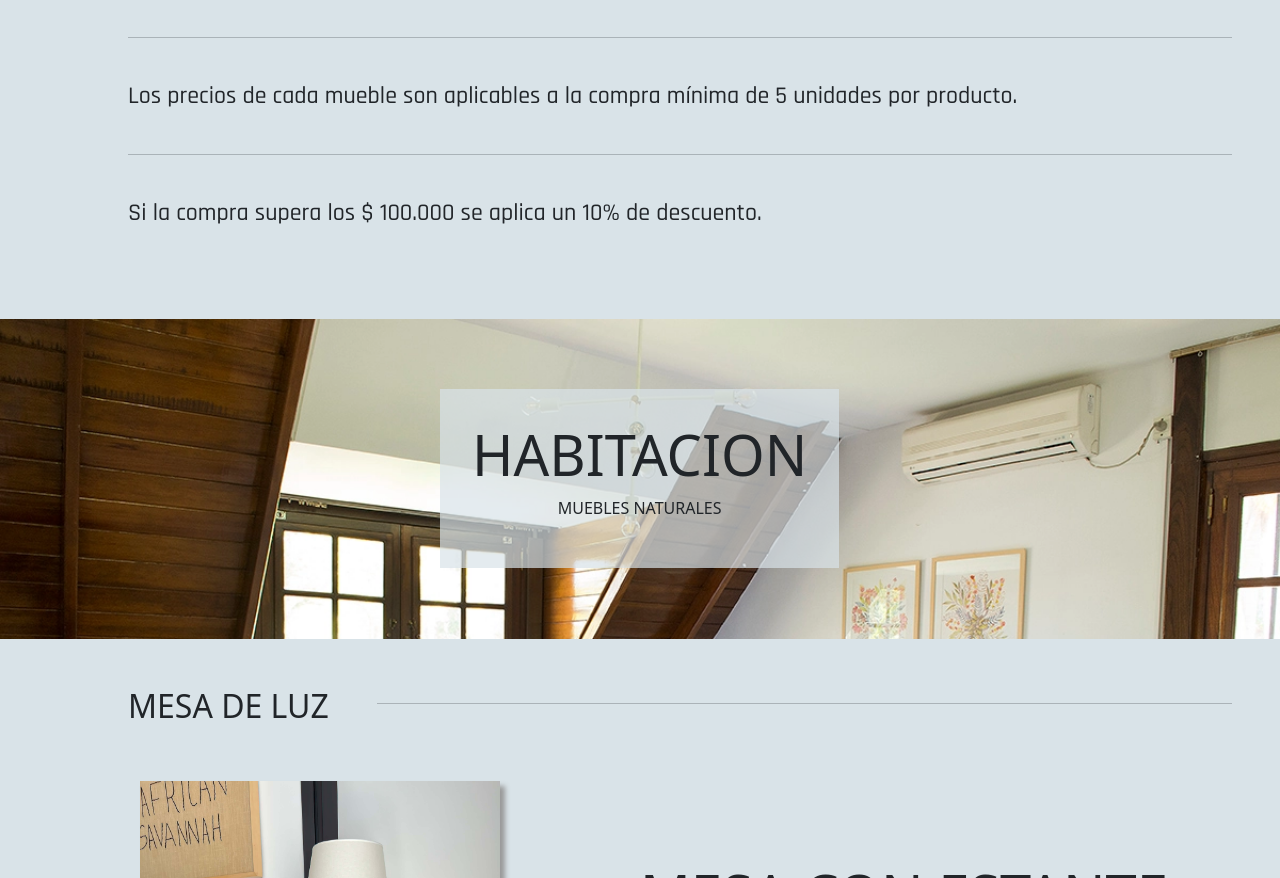
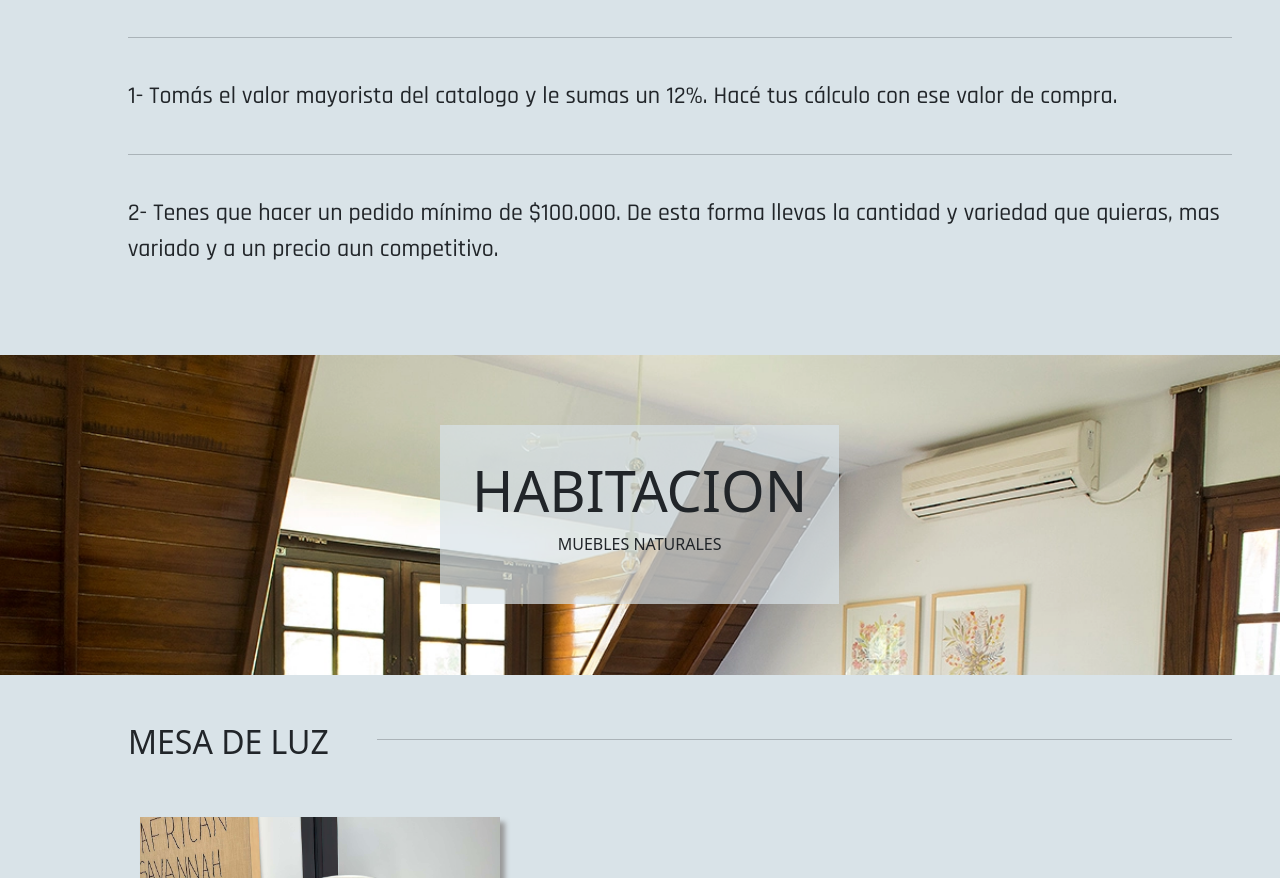
Before and after one commit to fermartini/brichome, a website: page index.html in a window 1280 px wide. Shown: the part 1273-2151 px from the top of the page. Drawn offline with nearby package versions, Linux system fonts and the light colour scheme; a web font is replaced by a local one.

Commit message:
Update index.html

```diff
--- a/index.html
+++ b/index.html
@@ -80,9 +80,13 @@ pedir menos cantidad o mas surtido, tenemos este
 plan para emprendedores donde solo tenes que
 respetar estos 2 requisitos:</p>
                                 <hr>
-                                <p>Los precios de cada mueble son aplicables a la compra mínima de 5 unidades por producto.</p>
+                                <p>1- Tomás el valor mayorista del catalogo y le sumas
+un 12%. Hacé tus cálculo con ese valor de compra.
+</p>
                                 <hr>
-                                <p>Si la compra supera los $ 100.000 se aplica un 10% de descuento.</p>
+                                <p>2- Tenes que hacer un pedido mínimo de $100.000.
+De esta forma llevas la cantidad y variedad que
+quieras, mas variado y a un precio aun competitivo. </p>
                     </div>
         </section>
         <section class="fondo" id="habitacion">
```
